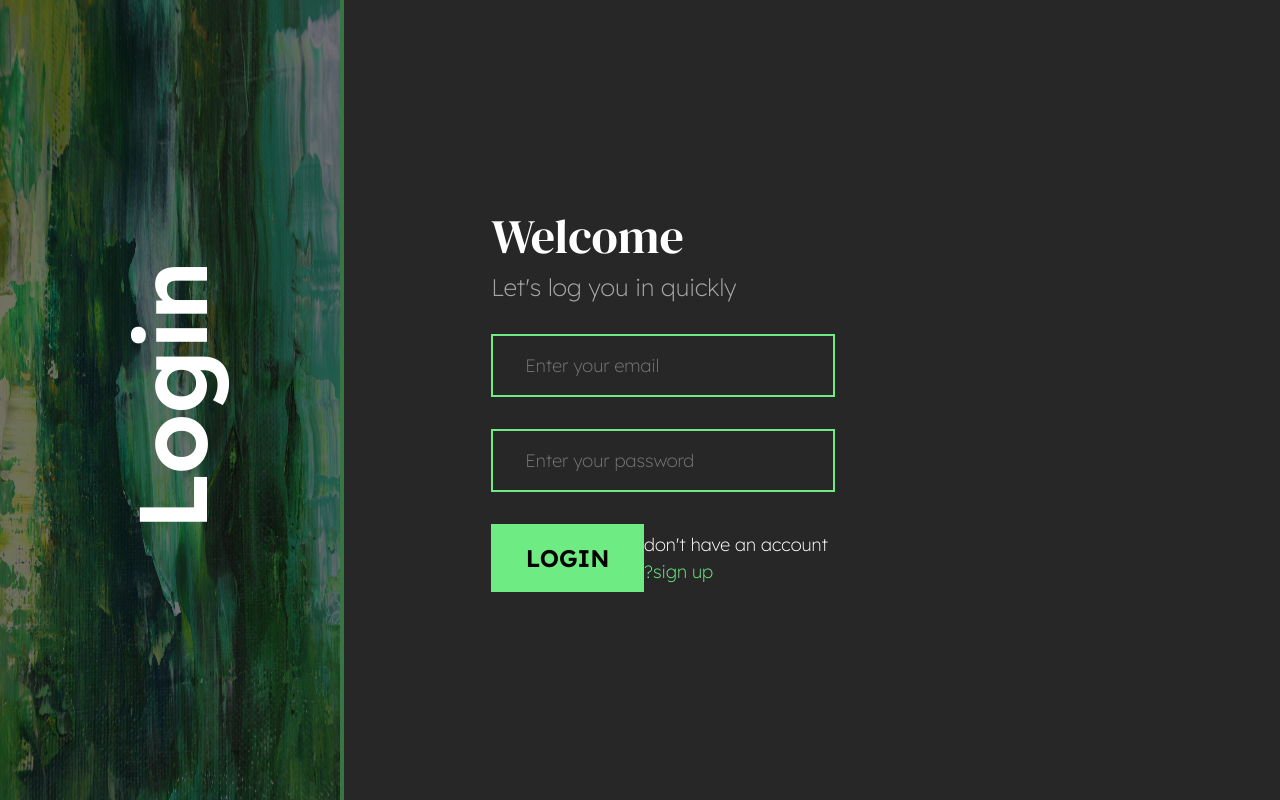
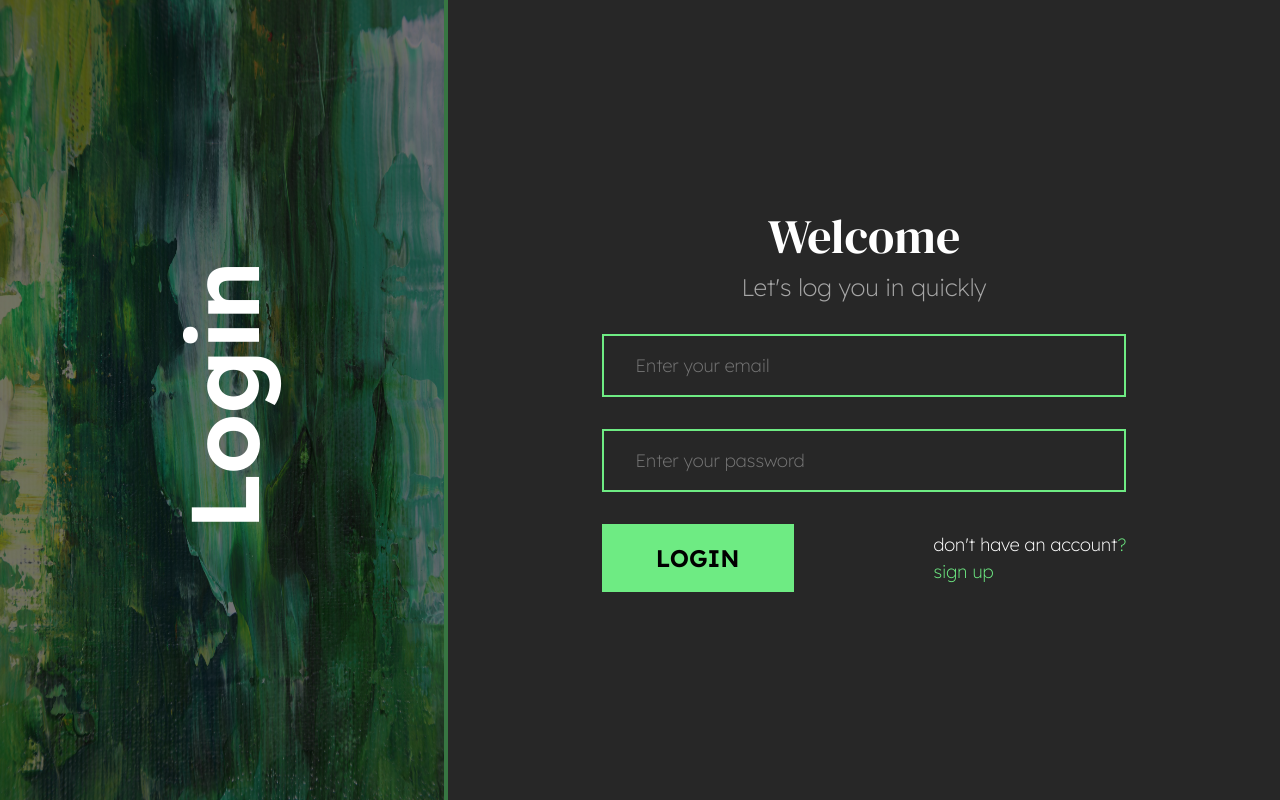
Before and after one commit to juliajespersdotter/dottercms-client, a React (Vite) app: page /login in a window 1280 px wide. Built offline with nearby package versions, Linux system fonts and the light colour scheme.

Commit message:
login and sign up both mobile responsive.

```diff
--- a/src/assets/scss/content.scss
+++ b/src/assets/scss/content.scss
@@ -14,6 +14,7 @@
 	margin: 0 auto;
 	display: flex;
 	justify-content: center;
+	flex-direction: column;
 	align-items: flex-start;
 	padding-top: 7rem;
 }
--- a/src/assets/scss/navigation.scss
+++ b/src/assets/scss/navigation.scss
@@ -41,7 +41,6 @@
 	.centered-container {
 		width: 10%;
 		position: relative;
-		display: hidden;
 	}
 	#navbar {
 		left: 0;
--- a/src/assets/scss/signup-login.scss
+++ b/src/assets/scss/signup-login.scss
@@ -1,11 +1,15 @@
+/** Mobile First Styling **/
+
 .right-aligned-container {
-	width: 65%;
+	width: 95%;
 	display: flex;
-	padding: 15%;
+	// padding: 15%;
 	justify-content: center;
+	align-items: center;
+	margin: 0 auto;
 	height: 100vh;
 	flex-direction: column;
-	text-align: left;
+	text-align: center;
 
 	h1 {
 		font-size: 3rem;
@@ -19,17 +23,89 @@
 		color: $muted-color;
 	}
 
+	form {
+		width: 100%;
+		align-items: center;
+		display: flex;
+		justify-content: center;
+		flex-direction: column;
+	}
+
 	input {
 		font-family: 'Lexend Deca', sans-serif;
 		font-weight: 200;
 		padding: 1rem;
 		padding-left: 2rem;
 		display: block;
-		width: 100%;
-		margin-bottom: 2rem;
+		width: 80%;
+		margin-bottom: 1.5rem;
 		border: 2px solid $accent-color;
 		background-color: $background-color;
 		color: $muted-color;
+	}
+}
+
+.button-container {
+	display: flex;
+	width: 80%;
+	flex-direction: column;
+	align-items: flex-start;
+	justify-content: center;
+
+	.form-link {
+		padding-top: 2rem;
+
+		div {
+			text-align: left;
+		}
+	}
+}
+
+.left-aligned-img-container {
+	img {
+		display: none;
+	}
+}
+
+.vertical-heading {
+	display: none;
+}
+
+@media screen and (min-width: 900px) {
+	.flexed-container-two-cols {
+		width: 100%;
+		display: flex;
+	}
+
+	.vertical-heading {
+		display: block;
+	}
+
+	.button-container {
+		width: 100%;
+		flex-direction: row;
+		align-items: center;
+		justify-content: space-between;
+
+		.form-link {
+			padding: 0;
+			div {
+				width: 50%;
+			}
+		}
+	}
+	.right-aligned-container {
+		width: 65%;
+		display: flex;
+		padding: 12%;
+		justify-content: center;
+		height: 100vh;
+		flex-direction: column;
+		text-align: left;
+
+		input {
+			width: 100%;
+			margin-bottom: 2rem;
 		}
 	}
 
@@ -58,6 +134,7 @@
 		}
 
 		img {
+			display: block;
 			position: relative;
 			border-right: 4px solid $accent-color;
 			max-width: 100%;
@@ -65,7 +142,4 @@
 			filter: brightness(50%);
 		}
 	}
-
-.flexed-container-two-cols {
-	display: flex;
 }
--- a/src/pages/LoginPage.jsx
+++ b/src/pages/LoginPage.jsx
@@ -52,14 +52,14 @@ const LoginPage = () => {
 						required
 					/>
 
-					<div className='d-flex justify-content-between align-items-center'>
+					<div className='button-container'>
 						<button className='button-primary' type='submit'>
 							LOGIN
 						</button>
-						<div className='d-flex align-items-center flex-wrap'>
+						<div className='form-link'>
 							don't have an account
 							<span className='green'>?</span>
-							<div className='w-50 green'>
+							<div className='green'>
 								<a href='/signup'>sign up</a>
 							</div>
 						</div>
--- a/src/pages/SignupPage.jsx
+++ b/src/pages/SignupPage.jsx
@@ -75,14 +75,14 @@ const SignupPage = () => {
 						<p>{errors.password_confirm.message}</p>
 					)}
 
-					<div className='d-flex justify-content-between align-items-center'>
+					<div className='button-container'>
 						<button className='button-primary' type='submit'>
 							SUBMIT
 						</button>
-						<div className='d-flex align-items-center flex-wrap'>
+						<div className='form-link'>
 							already have an account
 							<span className='green'>?</span>
-							<div className='w-50 green'>
+							<div className='green'>
 								<a href='/login'>log-in</a>
 							</div>
 						</div>
```
Lines whose indentation alone changed are shown as unchanged.
